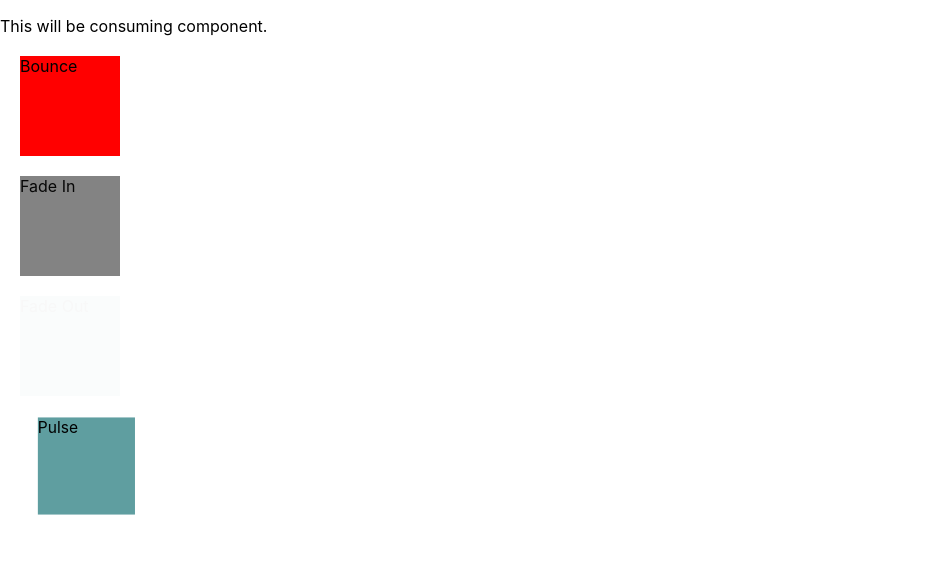
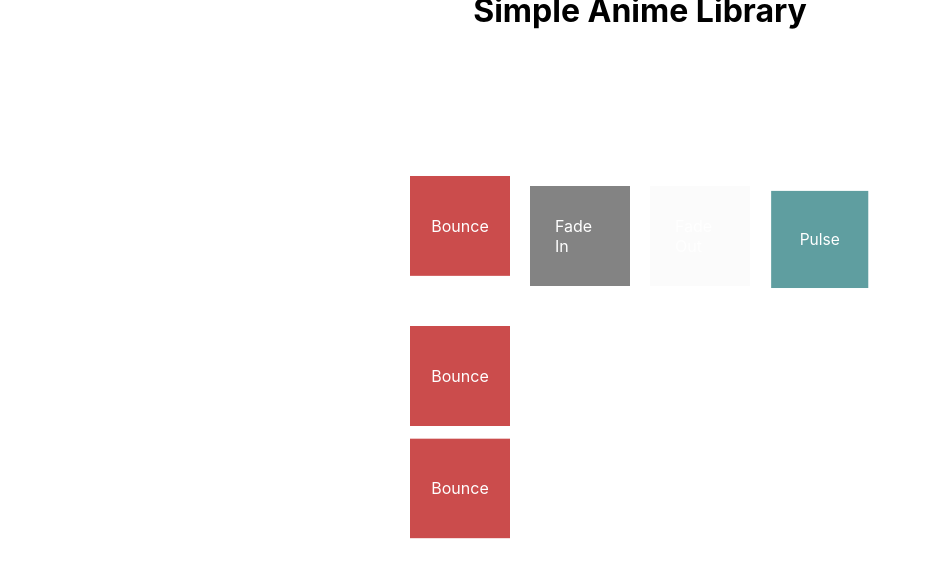
Before and after one commit to pesto-students/deep-dive-1akshat, a React (Create React App) app in the folder react-exercises/simple-anime-react/: page / in a window 1280 px wide. Shown: the top 578 px of the page, without its empty margins (0-932 px from the left). Built offline with nearby package versions, Linux system fonts and the light colour scheme.

Commit message:
change APP page layout

```diff
--- a/react-exercises/simple-anime-react/src/App.css
+++ b/react-exercises/simple-anime-react/src/App.css
@@ -1,24 +1,46 @@
+.container {
+  display: flex;
+  flex-wrap: wrap;
+  align-items: center;
+  justify-content: center;
+}
+
+.wrap {
+  display: inline-flex;
+  margin-top: 5%;
+}
+
 .block-red {
+  margin-top: 40px;
   width: 100px;
   height: 100px;
-  background: red;
-  margin: 20px;
+  background: rgba(182, 5, 5, 0.712);
+  position: relative;
+}
+
+p {
+  margin: 0;
+  position: absolute;
+  top: 50%;
+  left: 50%;
+  transform: translate(-50%, -50%);
+  color: white;
 }
 
 .block-grey {
+  margin-top: 40px;
   width: 100px;
   height: 100px;
   background: grey;
-  margin: 20px;
+  margin-left: 20px;
+  position: relative;
 }
 
 .block-cadetblue {
+  margin-top: 40px;
   width: 100px;
   height: 100px;
   background: cadetblue;
-  margin: 20px;
+  margin-left: 20px;
+  position: relative;
 }
-
-.parent {
-  display: inline-block;
-}
--- a/react-exercises/simple-anime-react/src/App.js
+++ b/react-exercises/simple-anime-react/src/App.js
@@ -5,22 +5,42 @@ import { Bounce, Fade, Pulse } from './components/index';
 const App = () => {
   return (
     <>
-      <p>This will be consuming component.</p>
-      <Bounce duration="5000" delay="1000" >
-        <div className="block-red">Bounce</div>
+      <Bounce duration="10000" delay="1000">
+        <h1 style={{ textAlign: 'center' }}>Simple Anime Library</h1>
+      </Bounce>
+      <div className="container">
+        <div className="wrap">
+          <Bounce duration="5000" delay="500" cascade="true">
+            <div className="block-red">
+              <p>Bounce</p>
+            </div>
+            <div className="block-red">
+              <p>Bounce</p>
+            </div>
+            <div className="block-red">
+              <p>Bounce</p>
+            </div>
           </Bounce>
 
           <Fade duration="5000" delay="1000" method="fadeIn">
-        <div className="block-grey">Fade In</div>
+            <div className="block-grey">
+              <p>Fade In</p>
+            </div>
           </Fade>
 
           <Fade duration="5000" delay="1000" method="fadeOut">
-        <div className="block-cadetblue">Fade Out</div>
+            <div className="block-grey">
+              <p>Fade Out</p>
+            </div>
           </Fade>
 
           <Pulse duration="5000" delay="1000" className="parent">
-        <div className="block-cadetblue">Pulse</div>
+            <div className="block-cadetblue">
+              <p>Pulse</p>
+            </div>
           </Pulse>
+        </div>
+      </div>
     </>
   );
 }
```
Lines whose indentation alone changed are shown as unchanged.
